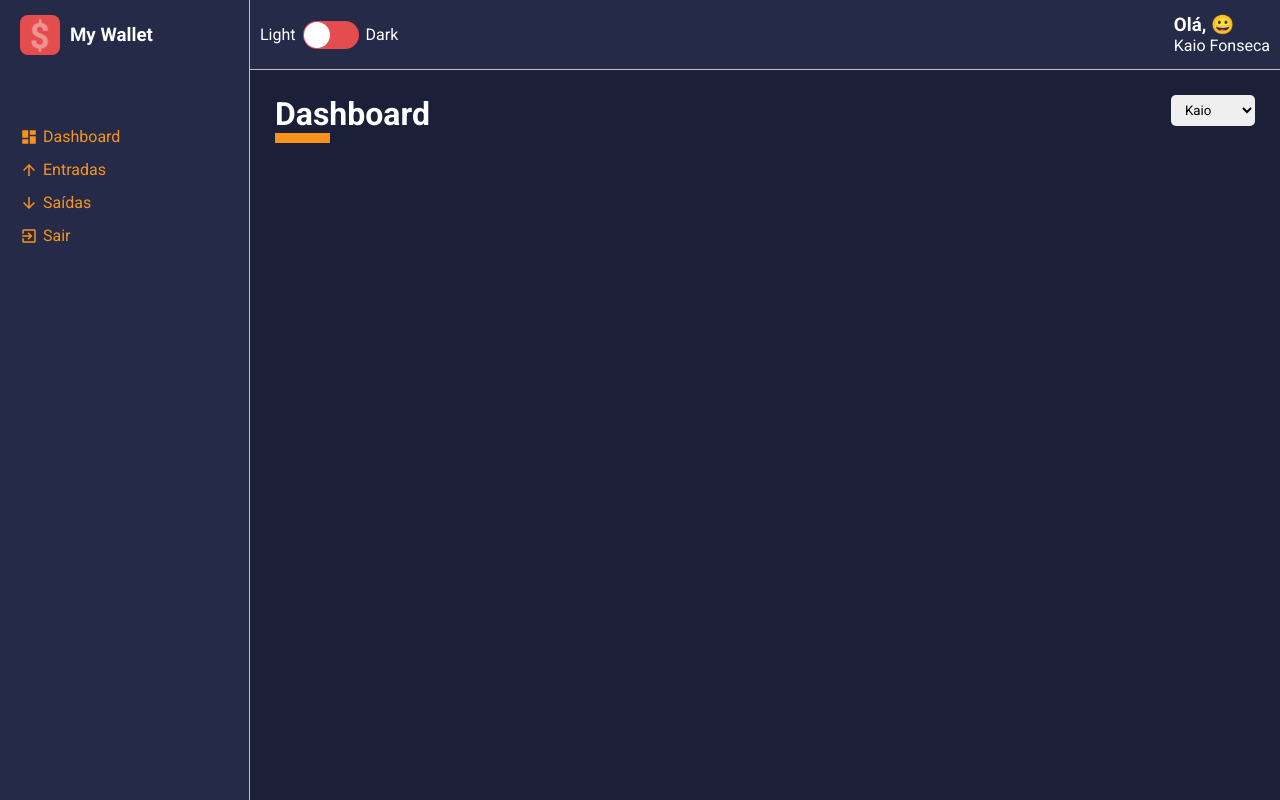
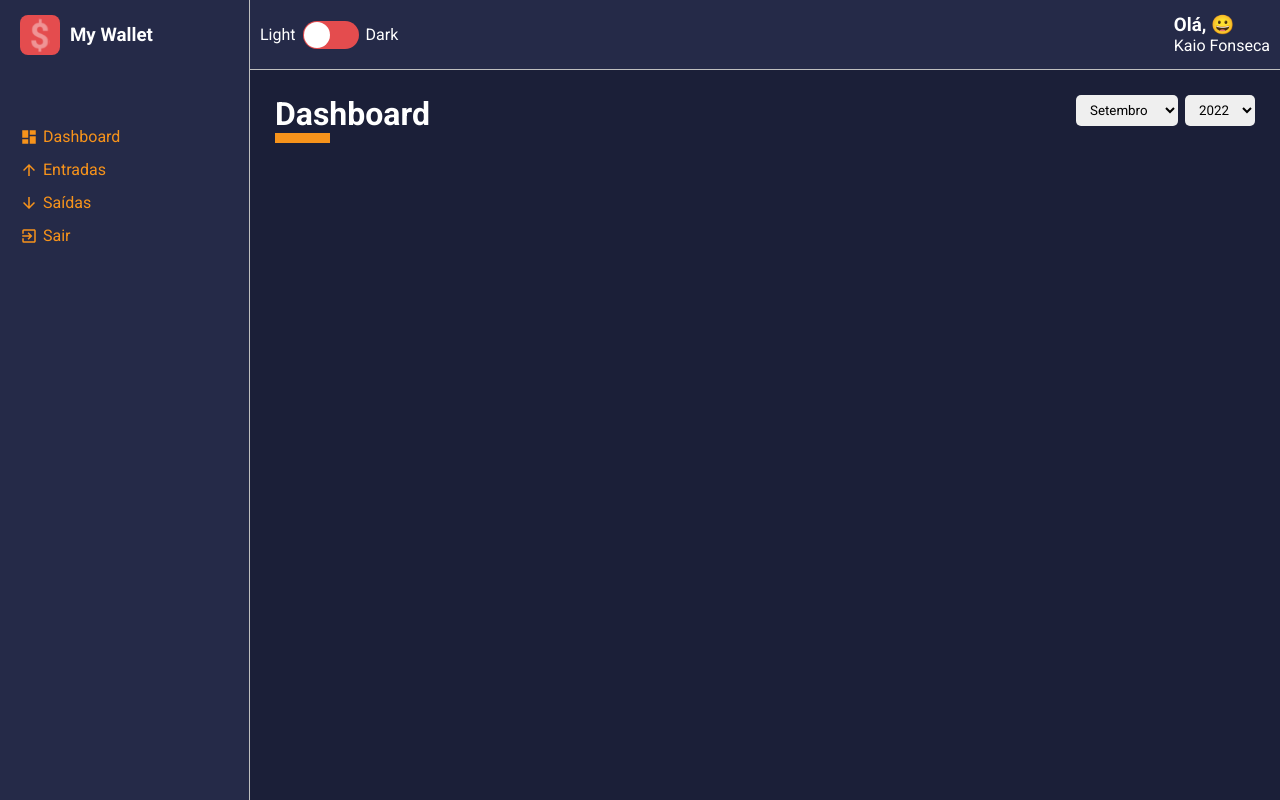
Before and after one commit to kaiofsca/my-wallet, a React (Create React App) app: page /dashboard in a window 1280 px wide. Built offline with nearby package versions, Linux system fonts and the light colour scheme.

Commit message:
content header do dashboard

```diff
--- a/src/pages/DashBoard/index.tsx
+++ b/src/pages/DashBoard/index.tsx
@@ -1,11 +1,17 @@
-import React from 'react'
+import React, { useState, useMemo } from 'react'
 
 import ContentHeader from '../../components/ContentHeader';
 import Selectinput from '../../components/Selectinput';
 
-import { Container } from './styles';
+import expenses from '../../repositories/expenses'
+import gains from '../../repositories/gains'
+import listOfMonths from '../../utils/months';
+
+import  { Container } from './styles'
 
 const DashBoard: React.FC = () => {
+    const [dMonthSelected, setDMonthSelected] = useState<number>(new Date().getMonth() + 1)
+    const [dYearSelected, setDYearSelected] = useState<number>(new Date().getFullYear())
 
     const options = [
         {value: 'Kaio', label: 'Kaio'},
@@ -13,10 +19,62 @@ const DashBoard: React.FC = () => {
         {value: 'Yasmin', label: 'Yasmin'}
     ]
 
+    const years = useMemo(() => {
+        let uniqueYears: number[] = [];
+
+        [...expenses, ...gains].forEach(item => {
+            const date = new Date(item.date)
+            const year = date.getFullYear()
+
+            if(!uniqueYears.includes(year)) {
+                uniqueYears.push(year)
+            }
+        })
+
+        return uniqueYears.map(year => {
+            return{
+                value: year,
+                label: year,
+            }
+        })
+
+    },[])
+
+    const months = useMemo(() => {
+        return listOfMonths.map((month, index) => {
+            return{
+                value: index + 1,
+                label: month,
+            }
+        })
+
+    },[])
+
+    const handleMonthSelected = (month: string) => {
+        try{
+            const parseMonth = Number(month)
+            setDMonthSelected(parseMonth)
+        }
+        catch(error) {
+            throw new Error('invalid month value. Is accept 0 - 24.')
+        }
+    }
+
+    const handleYearSelected = (year: string) => {
+        try{
+            const parseYear = Number(year)
+            setDYearSelected(parseYear)
+        }
+        catch(error) {
+            throw new Error('invalid year value. Is integer: number')
+        }
+    }
+
     return (
         <Container>
             <ContentHeader title='Dashboard' lineColor='#f7931b'>
-                <Selectinput options={options} onChange={() => {}}/>
+                <Selectinput options={months} onChange={(e) => handleMonthSelected(e.target.value)} defaultValue={dMonthSelected}/>
+                <Selectinput options={years} onChange={(e) => handleYearSelected(e.target.value)} defaultValue={dYearSelected}/>
             </ContentHeader>
         </Container>
     );
--- a/src/pages/List/index.tsx
+++ b/src/pages/List/index.tsx
@@ -25,35 +25,39 @@ interface IData {
     description: string
     amountFormatted: string
     frequency: string
-    dataFormatted: string
+    dateFormatted: string
     tagColor: string
 }
 
 const List: React.FC<IRouteParams> = ({ match }) => {
 
     const [data, setData] = useState<IData[]>([]) // primeiro guarda e dps atualiza o estado
-    const [monthSelected, setMonthSelected] = useState<string>(String(new Date().getMonth() + 1))
-    const [yearSelected, setYearSelected] = useState<string>(String(new Date().getFullYear()))
-    const [selectedFrequency, setSelectedFrequency] = useState(['recorrente', 'eventual']) // começa com os dois ligados
+    const [monthSelected, setMonthSelected] = useState<number>(new Date().getMonth() + 1)
+    const [yearSelected, setYearSelected] = useState<number>(new Date().getFullYear())
+    const [frequencyFilterSelected, setFrequencyFilterSelected] = useState(['recorrente', 'eventual']) // começa com os dois ligados
 
-    const { type } = match.params
+    const movimentType  = match.params.type;
 
-    const title = useMemo(() => {
-        return type === 'entry-balance' ? 'Entradas' : 'Saídas'
-    },[type])
+    const pageData = useMemo(() => {
+        return movimentType === 'entry-balance' ?
+        {
+            title:'Entradas',
+            lineColor: '#4e41f0',
+            data: gains
+        }
+        :
+        {
+            title:'Saídas',
+            lineColor: '#e44c4e',
+            data: expenses
+        }
 
-    const lineColor = useMemo(() => {
-        return type === 'entry-balance' ? '#f7931b' : '#e44c4e'
-    },[type])
-
-    const listData = useMemo(() => {
-        return type === 'entry-balance' ? gains : expenses
-    },[type])
+    },[movimentType]);
 
     const years = useMemo(() => {
         let uniqueYears: number[] = []
 
-        listData.forEach(item => {
+        pageData.data.forEach(item => {
             const date = new Date(item.date)
             const year = date.getFullYear()
 
@@ -69,7 +73,7 @@ const List: React.FC<IRouteParams> = ({ match }) => {
             }
         })
 
-    },[listData])
+    },[pageData.data])
 
     const months = useMemo(() => {
         return listOfMonths.map((month, index) => {
@@ -82,24 +86,44 @@ const List: React.FC<IRouteParams> = ({ match }) => {
     },[])
 
     const handleFrequencyClick = (frequency: string) => {
-        const alreadySelected = selectedFrequency.findIndex(item => item === frequency)
+        const alreadySelected = frequencyFilterSelected.findIndex(item => item === frequency)
 
         if(alreadySelected >= 0) {
-            const filtered = selectedFrequency.filter(item => item !== frequency)
-            setSelectedFrequency(filtered)
+            const filtered = frequencyFilterSelected.filter(item => item !== frequency)
+            setFrequencyFilterSelected(filtered)
         } else {
-            setSelectedFrequency((prev) => [...prev, frequency])
+            setFrequencyFilterSelected((prev) => [...prev, frequency])
+        }
+    }
+
+    const handleMonthSelected = (month: string) => {
+        try{
+            const parseMonth = Number(month)
+            setMonthSelected(parseMonth)
+        }
+        catch(error) {
+            throw new Error('invalid month value. Is accept 0 - 24.')
+        }
+    }
+
+    const handleYearSelected = (year: string) => {
+        try{
+            const parseYear = Number(year)
+            setYearSelected(parseYear)
+        }
+        catch(error) {
+            throw new Error('invalid year value. Is integer: number')
         }
     }
 
     useEffect(() => {
 
-        const filteredData = listData.filter(item => {
+        const filteredData = pageData.data.filter(item => {
             const date = new Date(item.date)
-            const month = String(date.getMonth() + 1)
-            const year = String(date.getFullYear())
+            const month = date.getMonth() + 1
+            const year = date.getFullYear()
 
-            return month === monthSelected && year === yearSelected && selectedFrequency.includes(item.frequency)
+            return month === monthSelected && year === yearSelected && frequencyFilterSelected.includes(item.frequency)
         })
 
         const formattedData = filteredData.map(item => {
@@ -109,27 +133,27 @@ const List: React.FC<IRouteParams> = ({ match }) => {
                 description: item.description,
                 amountFormatted: formatCurrency(Number(item.amount)),
                 frequency: item.frequency,
-                dataFormatted: formatDate(item.date),
+                dateFormatted: formatDate(item.date),
                 tagColor: item.frequency === 'recorrente' ? '#4e41f0' : '#e44c4e'
             }
 
         })
 
         setData(formattedData)
-    },[listData, monthSelected, yearSelected, data.length, selectedFrequency])
+    },[pageData.data, monthSelected, yearSelected, data.length, frequencyFilterSelected])
 
     return (
         <Container>
-            <ContentHeader title={title} lineColor={lineColor}>
-                <Selectinput options={months} onChange={(e) => setMonthSelected(e.target.value)} defaultValue={monthSelected}/>
-                <Selectinput options={years} onChange={(e) => setYearSelected(e.target.value)} defaultValue={yearSelected}/>
+            <ContentHeader title={pageData.title} lineColor={pageData.lineColor}>
+                <Selectinput options={months} onChange={(e) => handleMonthSelected(e.target.value)} defaultValue={monthSelected}/>
+                <Selectinput options={years} onChange={(e) => handleYearSelected(e.target.value)} defaultValue={yearSelected}/>
             </ContentHeader>
 
             <Filters>
                 <button
                     type='button'
                     className={`tag-filter tag-filter-recurrent
-                    ${selectedFrequency.includes('recorrente') && 'tag-actived'}`}
+                    ${frequencyFilterSelected.includes('recorrente') && 'tag-actived'}`}
                     onClick={() => handleFrequencyClick('recorrente')}
                 >
                     Recorrentes
@@ -138,7 +162,7 @@ const List: React.FC<IRouteParams> = ({ match }) => {
                 <button
                     type='button'
                     className={`tag-filter tag-filter-eventual
-                    ${selectedFrequency.includes('eventual') && 'tag-actived'}`}
+                    ${frequencyFilterSelected.includes('eventual') && 'tag-actived'}`}
                     onClick={() => handleFrequencyClick('eventual')}
                 >
                     Eventuais
@@ -152,7 +176,7 @@ const List: React.FC<IRouteParams> = ({ match }) => {
                         key={item.id}
                         tagColor={item.tagColor}
                         title={item.description}
-                        subtitle={item.dataFormatted}
+                        subtitle={item.dateFormatted}
                         amount={item.amountFormatted}
                         />
                     ))
--- a/src/pages/List/styles.ts
+++ b/src/pages/List/styles.ts
@@ -2,7 +2,7 @@ import styled from "styled-components";
 
 export const Container = styled.div``
 
-export const Content = styled.div``
+export const Content = styled.main``
 
 export const Filters = styled.div`
     width: 100%;
```
